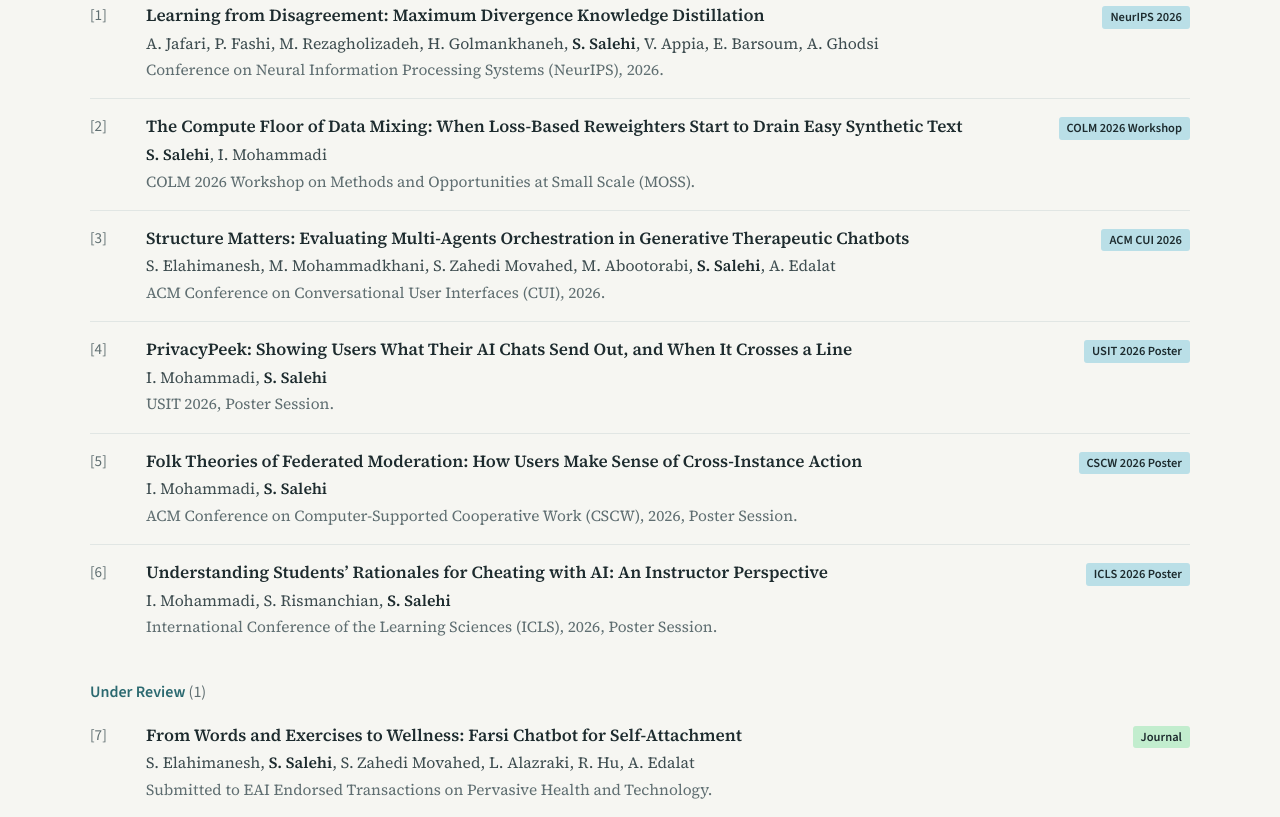
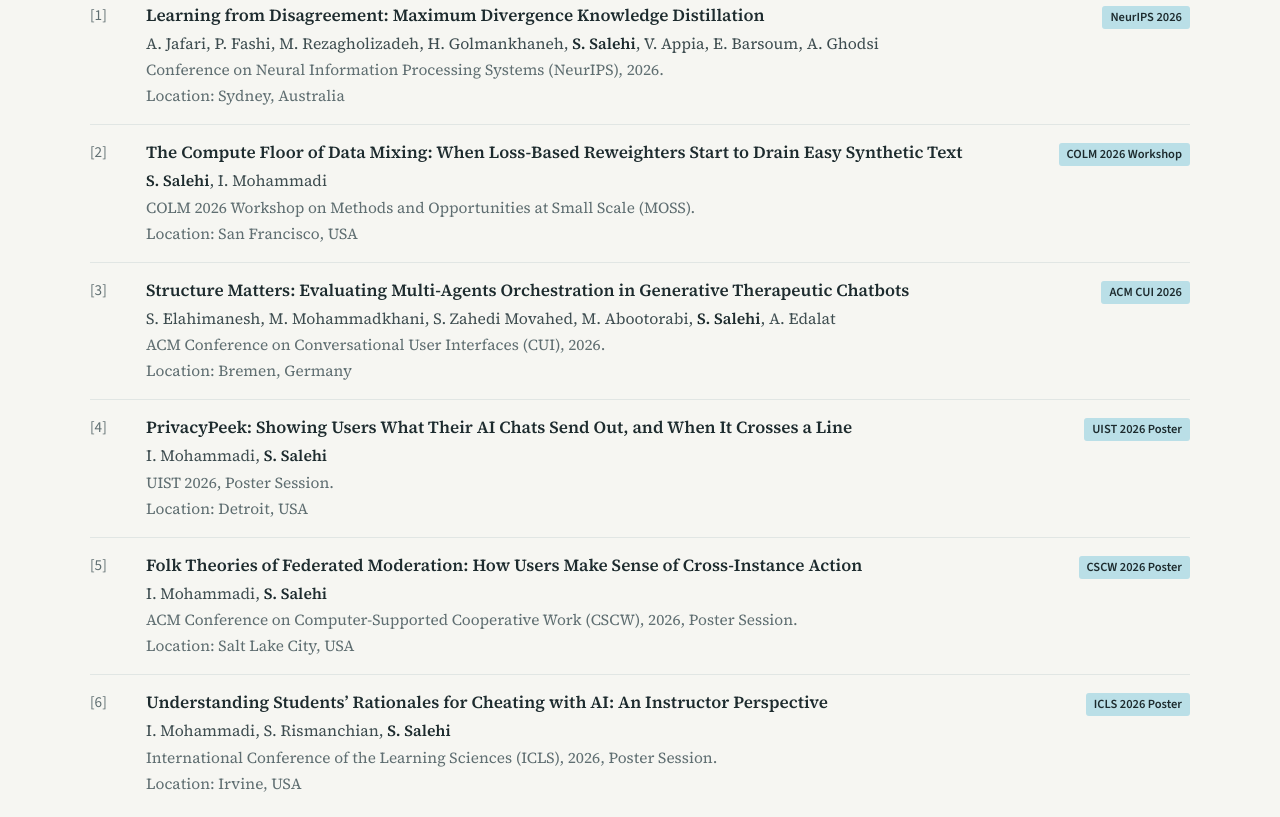
Before and after one commit to ShayanSalehi81/Portfolio, a plain HTML site: page index.html in a window 1280 px wide. Shown: the part 1343-2160 px from the top of the page. Drawn offline with nearby package versions, Linux system fonts and the light colour scheme.

Commit message:
Add publication locations to CV and content files for improved clarity

```diff
--- a/assets/css/style.css
+++ b/assets/css/style.css
@@ -151,7 +151,7 @@ b { font-weight: 600; }
 .pub-authors { margin-top: 3px; font-size: .98rem; color: var(--ink-2); }
 .pub-authors b { color: var(--ink); }
 .pub [lang="en"] { font-family: var(--serif); }
-.pub-venue { font-size: .96rem; color: var(--muted); }
+.pub-venue, .pub-location { font-size: .96rem; color: var(--muted); }
 .pub-tag { align-self: start; margin-top: 3px; padding: 2px 8px; border-radius: 3px; background: var(--sky); color: #1d2b2e; font: 600 .78rem/1.5 var(--sans); white-space: nowrap; }
 .pubs:nth-of-type(2) .pub-tag { background: var(--mint); }
 
--- a/assets/js/content.js
+++ b/assets/js/content.js
@@ -107,37 +107,43 @@ window.SITE = {
         title: 'Learning from Disagreement: Maximum Divergence Knowledge Distillation',
         authors: 'A. Jafari, P. Fashi, M. Rezagholizadeh, H. Golmankhaneh, S. Salehi, V. Appia, E. Barsoum, A. Ghodsi',
         short: 'NeurIPS 2026', status: 'published',
-        venue: { en: 'Conference on Neural Information Processing Systems (NeurIPS), 2026.', fa: 'کنفرانس سامانه‌های پردازش اطلاعات عصبی (NeurIPS)، ۲۰۲۶.' }
+        venue: { en: 'Conference on Neural Information Processing Systems (NeurIPS), 2026.', fa: 'کنفرانس سامانه‌های پردازش اطلاعات عصبی (NeurIPS)، ۲۰۲۶.' },
+        location: { en: 'Sydney, Australia', fa: 'سیدنی، استرالیا' }
       },
       {
         title: 'The Compute Floor of Data Mixing: When Loss-Based Reweighters Start to Drain Easy Synthetic Text',
         authors: 'S. Salehi, I. Mohammadi',
         short: 'COLM 2026 Workshop', status: 'published',
-        venue: { en: 'COLM 2026 Workshop on Methods and Opportunities at Small Scale (MOSS).', fa: 'کارگاه «روش‌ها و فرصت‌ها در مقیاس کوچک» (MOSS)، کنفرانس COLM ۲۰۲۶.' }
+        venue: { en: 'COLM 2026 Workshop on Methods and Opportunities at Small Scale (MOSS).', fa: 'کارگاه «روش‌ها و فرصت‌ها در مقیاس کوچک» (MOSS)، کنفرانس COLM ۲۰۲۶.' },
+        location: { en: 'San Francisco, USA', fa: 'سان‌فرانسیسکو، آمریکا' }
       },
       {
         title: 'Structure Matters: Evaluating Multi-Agents Orchestration in Generative Therapeutic Chatbots',
         authors: 'S. Elahimanesh, M. Mohammadkhani, S. Zahedi Movahed, M. Abootorabi, S. Salehi, A. Edalat',
         short: 'ACM CUI 2026', status: 'published',
-        venue: { en: 'ACM Conference on Conversational User Interfaces (CUI), 2026.', fa: 'کنفرانس ACM رابط‌های کاربری گفت‌وگومحور (CUI)، ۲۰۲۶.' }
+        venue: { en: 'ACM Conference on Conversational User Interfaces (CUI), 2026.', fa: 'کنفرانس ACM رابط‌های کاربری گفت‌وگومحور (CUI)، ۲۰۲۶.' },
+        location: { en: 'Bremen, Germany', fa: 'برمن، آلمان' }
       },
       {
         title: 'PrivacyPeek: Showing Users What Their AI Chats Send Out, and When It Crosses a Line',
         authors: 'I. Mohammadi, S. Salehi',
-        short: 'USIT 2026 Poster', status: 'published',
-        venue: { en: 'USIT 2026, Poster Session.', fa: 'بخش پوستر USIT ۲۰۲۶.' }
+        short: 'UIST 2026 Poster', status: 'published',
+        venue: { en: 'UIST 2026, Poster Session.', fa: 'بخش پوستر UIST ۲۰۲۶.' },
+        location: { en: 'Detroit, USA', fa: 'دیترویت، آمریکا' }
       },
       {
         title: 'Folk Theories of Federated Moderation: How Users Make Sense of Cross-Instance Action',
         authors: 'I. Mohammadi, S. Salehi',
         short: 'CSCW 2026 Poster', status: 'published',
-        venue: { en: 'ACM Conference on Computer-Supported Cooperative Work (CSCW), 2026, Poster Session.', fa: 'بخش پوستر کنفرانس ACM CSCW ۲۰۲۶.' }
+        venue: { en: 'ACM Conference on Computer-Supported Cooperative Work (CSCW), 2026, Poster Session.', fa: 'بخش پوستر کنفرانس ACM CSCW ۲۰۲۶.' },
+        location: { en: 'Salt Lake City, USA', fa: 'سالت‌لیک‌سیتی، آمریکا' }
       },
       {
         title: 'Understanding Students’ Rationales for Cheating with AI: An Instructor Perspective',
         authors: 'I. Mohammadi, S. Rismanchian, S. Salehi',
         short: 'ICLS 2026 Poster', status: 'published',
-        venue: { en: 'International Conference of the Learning Sciences (ICLS), 2026, Poster Session.', fa: 'بخش پوستر کنفرانس بین‌المللی علوم یادگیری (ICLS) ۲۰۲۶.' }
+        venue: { en: 'International Conference of the Learning Sciences (ICLS), 2026, Poster Session.', fa: 'بخش پوستر کنفرانس بین‌المللی علوم یادگیری (ICLS) ۲۰۲۶.' },
+        location: { en: 'Irvine, USA', fa: 'ارواین، آمریکا' }
       },
       {
         title: 'From Words and Exercises to Wellness: Farsi Chatbot for Self-Attachment',
@@ -395,7 +401,7 @@ window.SITE = {
     en: { title: 'Honors and Awards' },
     fa: { title: 'افتخارات' },
     items: [
-      { rank: 1, pool: 2100, unit: { en: 'teams', fa: 'تیم' }, top: 0.05, date: '2025-10', en: 'NLP Tech Olympics 2025', fa: 'المپیک فناوری پردازش زبان طبیعی ۲۰۲۵' },
+      { rank: 1, pool: 2100, unit: { en: 'teams', fa: 'تیم' }, top: 0.05, date: '2025-10', en: 'NLP Tech Olympics (Iran)', fa: 'المپیک فناوری پردازش زبان طبیعی (ایران)' },
       { rank: 16, pool: 22000, unit: { en: 'candidates', fa: 'داوطلب' }, top: 0.07, date: '2025-02', en: 'National M.Sc. Entrance Exam', fa: 'آزمون سراسری کارشناسی ارشد' },
       { rank: 10, pool: 1200, unit: { en: 'candidates', fa: 'داوطلب' }, top: 0.8, date: '2024-08', en: 'National Student Olympiad', fa: 'المپیاد دانشجویی کشور' },
       { rank: 25, pool: 155000, unit: { en: 'candidates', fa: 'داوطلب' }, top: 0.02, date: '2020-10', en: 'National University Entrance Exam (B.Sc.)', fa: 'آزمون سراسری ورود به دانشگاه (کنکور کارشناسی)' },
--- a/assets/js/main.js
+++ b/assets/js/main.js
@@ -91,6 +91,7 @@
               <p class="pub-title"><span dir="ltr" lang="en">${p.title}</span></p>
               <p class="pub-authors"><span dir="ltr" lang="en">${p.authors.replace('S. Salehi', '<b>S. Salehi</b>')}</span></p>
               ${p.venue ? `<p class="pub-venue">${t(p.venue)}</p>` : ''}
+              ${p.location ? `<p class="pub-location">${ui('location')}: ${t(p.location)}</p>` : ''}
             </div>
             ${p.short ? `<span class="pub-tag" dir="ltr">${p.short}</span>` : ''}
           </li>`;
```
Also changed, not shown: 1 other file.
